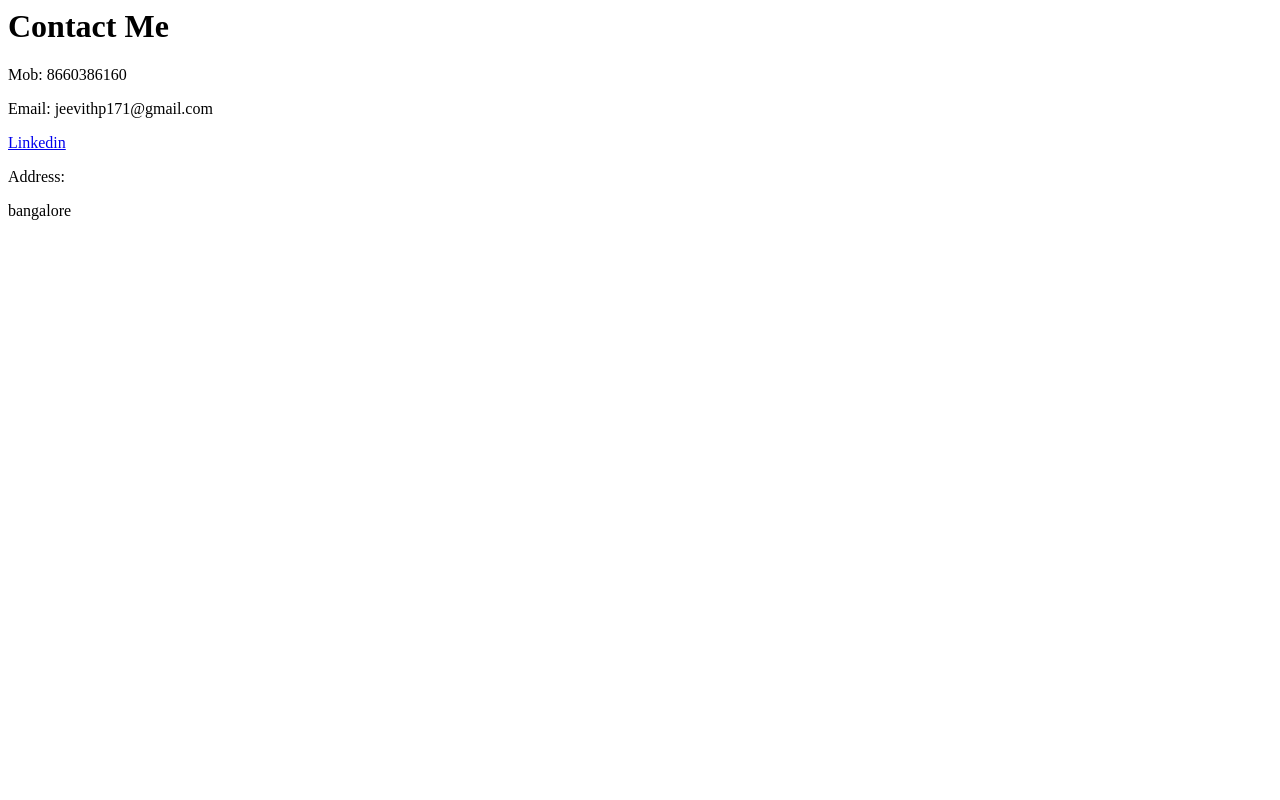
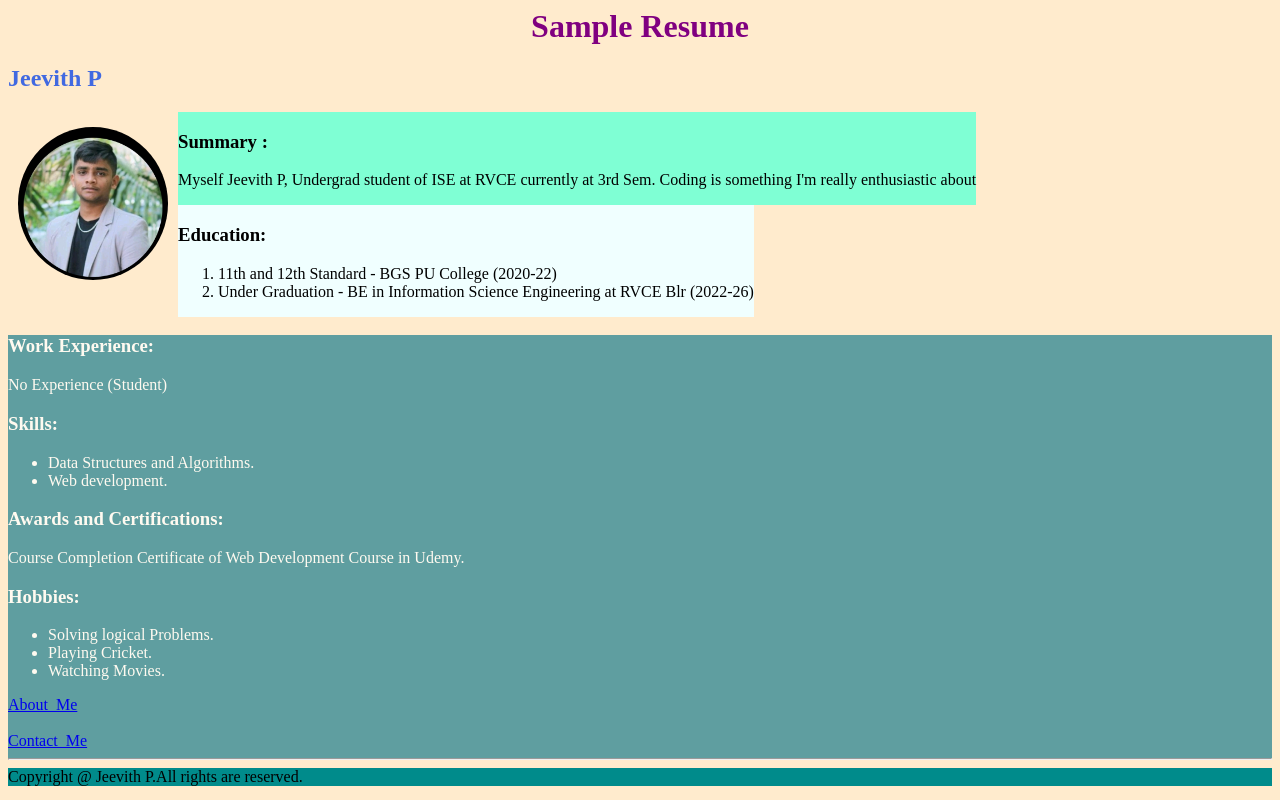
Before and after one commit to JeevithP/HTML-Resume, a plain HTML site: page contact.html in a window 1280 px wide. Drawn offline with Linux system fonts and the light colour scheme.

Commit message:
Update contact.html

```diff
--- a/contact.html
+++ b/contact.html
@@ -1,9 +1,62 @@
-<h1>Contact Me</h1>
-<p>Mob: 8660386160</p>
-<p>Email: jeevithp171@gmail.com</p>
-<a href="https://www.linkedin.com/in/jeevith-p-6a830a276?lipi=urn%3Ali%3Apage%3Ad_flagship3_profile_view_base_contact_details%3BzeIGLgISTrqtSsePNHwiVQ%3D%3D">Linkedin</a>
+<!DOCTYPE html>
+<html lang="en">
+<head>
+    <meta charset="UTF-8">
+    <meta name="viewport" content="width=device-width, initial-scale=1.0">
+    <title>My Resume</title>
+    <link rel="stylesheet" href="./style.css">
+</head>
+<body>
+    <div class="heading">Sample Resume</div>
+    <h2>Jeevith P</h2>
+    <div class="photo">
+        <img src="./assets/Profile photo.jpg" alt="My Photo" width="150px">
+    </div>
 
-<p>Address:</p>
-<p>
-  bangalore
-</p>
+    <div class="Summary">
+        <h3>Summary :</h3>
+        <p>Myself Jeevith P, Undergrad student of ISE at RVCE currently at 3rd Sem. Coding is something I'm really enthusiastic about</p>
+
+    </div>
+    <div class="Education">
+        <h3>Education:</h3>
+        <ol>
+            <li>
+                11th and 12th Standard - BGS PU College (2020-22)
+            </li>
+            <li>Under Graduation - BE in Information Science Engineering at RVCE Blr (2022-26)</li>
+        </ol>
+    </div>
+
+    <div class="work">
+        <h3>Work Experience:</h3>
+        <p>No Experience (Student)</p>
+
+
+        <h3>Skills:</h3>
+        <ul>
+            <li>Data Structures and Algorithms.</li>
+            <li>Web development.</li>
+        </ul>
+
+        <h3>Awards and Certifications:</h3>
+        <p>Course Completion Certificate of Web Development Course in Udemy.</p>
+
+        <h3>Hobbies:</h3>
+        <ul>
+            <li>Solving logical Problems.</li>
+            <li>Playing Cricket.</li>
+            <li>Watching Movies.</li>
+
+        </ul>
+
+        <a href="./about.html">About_Me</a>
+        <br>
+        <br>
+        <a href="./contact.html">Contact_Me</a>
+        <hr>
+    </div>
+    <footer>Copyright @ Jeevith P.All rights are reserved.</footer>
+
+</body>
+</html>
```
